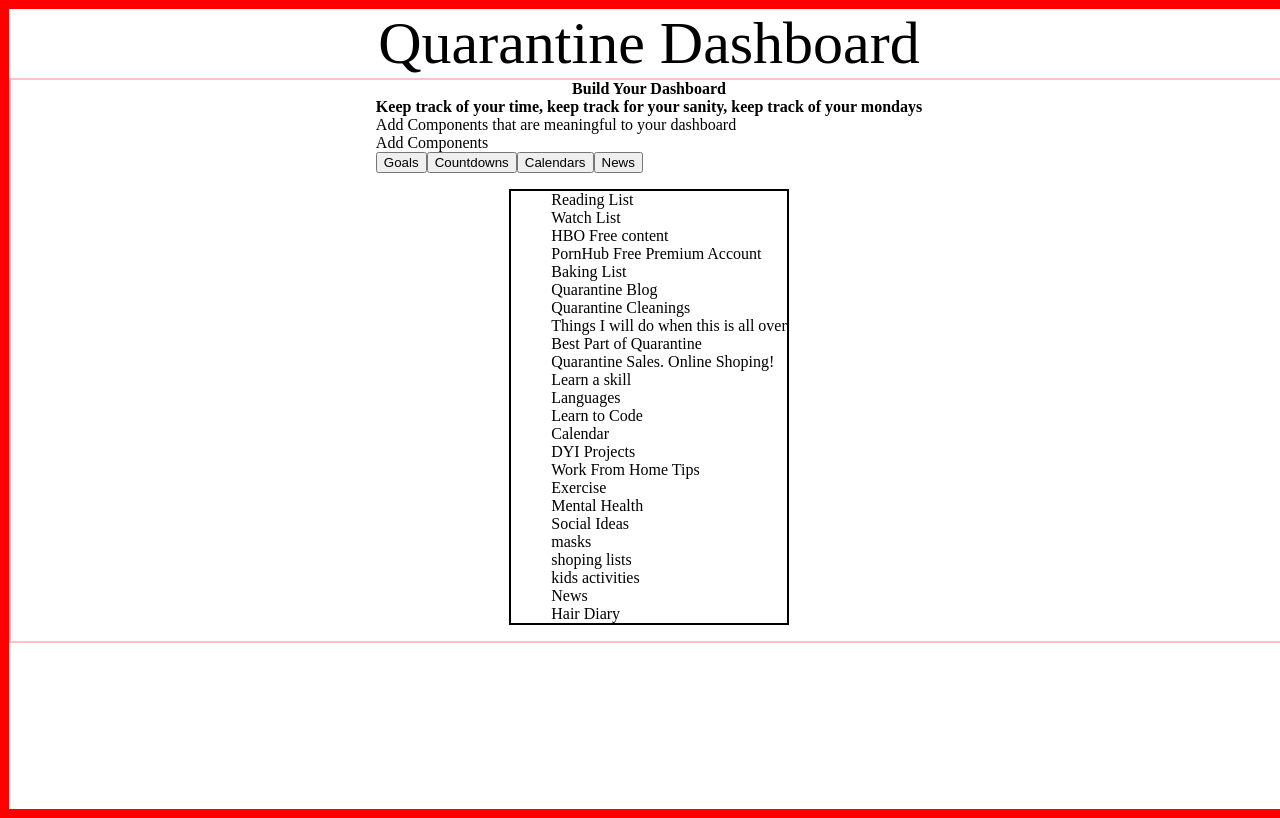
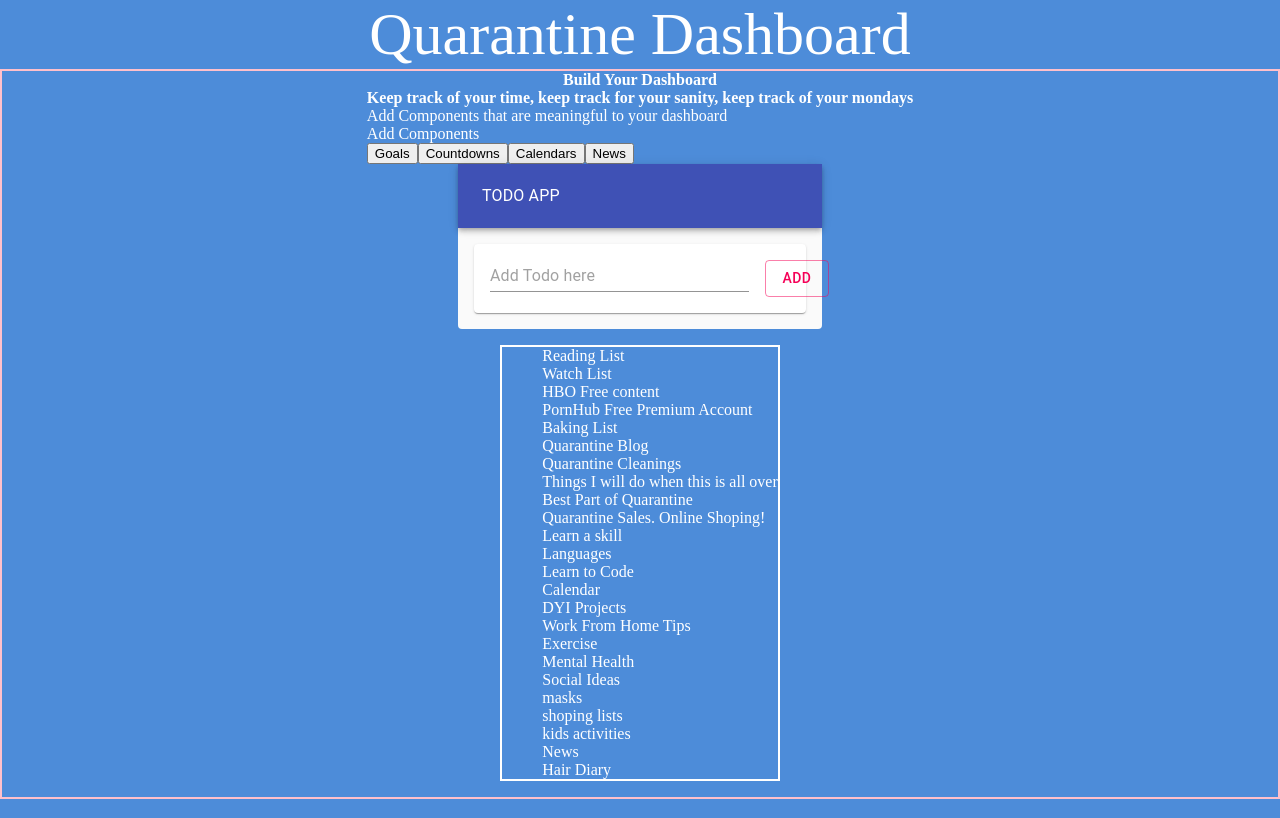
Before and after one commit to unachoza/Quarantine-Dashboard, a React (Create React App) app: page / in a window 1280 px wide. Built offline with nearby package versions, Linux system fonts and the light colour scheme.

Commit message:
added todo list maker via material ui and tutorial

```diff
--- a/package.json
+++ b/package.json
@@ -3,10 +3,14 @@
   "version": "0.1.0",
   "private": true,
   "dependencies": {
+    "@material-ui/core": "^4.11.0",
+    "@material-ui/icons": "^4.9.1",
     "@testing-library/jest-dom": "^4.2.4",
     "@testing-library/react": "^9.5.0",
     "@testing-library/user-event": "^7.2.1",
+    "install": "^0.13.0",
     "node-sass": "^4.14.1",
+    "npm": "^6.14.5",
     "react": "^16.13.1",
     "react-dom": "^16.13.1",
     "react-scripts": "3.4.1"
--- a/src/App.css
+++ b/src/App.css
@@ -3,6 +3,8 @@ body {
   width: 100vw;
   margin: 0;
   padding: 0;
+  color: white;
+  background-color: #4d8cd9;
 }
 #root {
   height: 100vh;
@@ -27,7 +29,7 @@ font-family: 'Playfair Display', serif; */
   width: 100vw;
   margin: 0;
   padding: 0;
-  border: solid red 9px;
+  /* border: solid red 9px; */
 }
 
 .pages {
--- /dev/null
+++ b/src/Components/TodoList/AddTodo.component.js
@@ -0,0 +1,23 @@
+import React, { memo } from 'react';
+import { TextField, Paper, Button, Grid } from '@material-ui/core';
+const AddTodo = memo((props) => (
+  <Paper style={{ margin: 16, padding: 16 }}>
+    <Grid container>
+      <Grid xs={10} md={11} item style={{ paddingRight: 16 }}>
+        <TextField
+          placeholder="Add Todo here"
+          value={props.inputValue}
+          onChange={props.onInputChange}
+          onKeyPress={props.onInputKeyPress}
+          fullWidth
+        />
+      </Grid>
+      <Grid xs={2} md={1} item>
+        <Button fullWidth color="secondary" variant="outlined" onClick={props.onButtonClick}>
+          Add
+        </Button>
+      </Grid>
+    </Grid>
+  </Paper>
+));
+export default AddTodo;
--- /dev/null
+++ b/src/Components/TodoList/Layout.component.js
@@ -0,0 +1,13 @@
+import React, { memo } from 'react';
+import { AppBar, Toolbar, Typography, Paper } from '@material-ui/core';
+const Layout = memo((props) => (
+  <Paper elevation={0} style={{ padding: 0, margin: 0, backgroundColor: '#fafafa' }}>
+    <AppBar color="primary" position="static" style={{ height: 64 }}>
+      <Toolbar style={{ height: 64 }}>
+        <Typography color="inherit">TODO APP</Typography>
+      </Toolbar>
+    </AppBar>
+    {props.children}
+  </Paper>
+));
+export default Layout;
--- /dev/null
+++ b/src/Components/TodoList/TodoList.component.js
@@ -0,0 +1,30 @@
+import React, { memo } from 'react';
+
+import { useInputValue, useTodos } from 'Components/TodoList/UseTodos.hooks';
+
+import Layout from 'Components/TodoList/Layout.component';
+
+import AddTodo from 'Components/TodoList/AddTodo.component';
+import TodoList from 'Components/TodoList/TodoListMaterial.component';
+
+export const TodoApp = memo((props) => {
+  const { inputValue, changeInput, clearInput, keyInput } = useInputValue();
+  const { todos, addTodo, checkTodo, removeTodo } = useTodos();
+
+  const clearInputAndAddTodo = (_) => {
+    clearInput();
+    addTodo(inputValue);
+  };
+
+  return (
+    <Layout>
+      <AddTodo
+        inputValue={inputValue}
+        onInputChange={changeInput}
+        onButtonClick={clearInputAndAddTodo}
+        onInputKeyPress={(event) => keyInput(event, clearInputAndAddTodo)}
+      />
+      <TodoList items={todos} onItemCheck={(idx) => checkTodo(idx)} onItemRemove={(idx) => removeTodo(idx)} />
+    </Layout>
+  );
+});
--- /dev/null
+++ b/src/Components/TodoList/TodoListItem.component.js
@@ -0,0 +1,15 @@
+import React, { memo } from 'react';
+import { ListItem, Checkbox, IconButton, ListItemText, ListItemSecondaryAction } from '@material-ui/core';
+import DeleteOutlined from '@material-ui/icons/DeleteOutlined';
+const TodoListItem = memo((props) => (
+  <ListItem divider={props.divider}>
+    <Checkbox onClick={props.onCheckBoxToggle} checked={props.checked} disableRipple />
+    <ListItemText primary={props.text} />
+    <ListItemSecondaryAction>
+      <IconButton aria-label="Delete Todo" onClick={props.onButtonClick}>
+        <DeleteOutlined />
+      </IconButton>
+    </ListItemSecondaryAction>
+  </ListItem>
+));
+export default TodoListItem;
--- /dev/null
+++ b/src/Components/TodoList/TodoListMaterial.component.js
@@ -0,0 +1,23 @@
+import React, { memo } from 'react';
+import { List, Paper } from '@material-ui/core';
+import TodoListItem from 'Components/TodoList/TodoListItem.component';
+const TodoList = memo((props) => (
+  <>
+    {props.items.length > 0 && (
+      <Paper style={{ margin: 16 }}>
+        <List style={{ overflow: 'scroll' }}>
+          {props.items.map((todo, idx) => (
+            <TodoListItem
+              {...todo}
+              key={`TodoItem.${idx}`}
+              divider={idx !== props.items.length - 1}
+              onButtonClick={() => props.onItemRemove(idx)}
+              onCheckBoxToggle={() => props.onItemCheck(idx)}
+            />
+          ))}
+        </List>
+      </Paper>
+    )}
+  </>
+));
+export default TodoList;
--- /dev/null
+++ b/src/Components/TodoList/UseTodos.hooks.js
@@ -0,0 +1,51 @@
+import { useState } from 'react';
+
+export const useInputValue = (initialValue = '') => {
+  const [inputValue, setInputValue] = useState(initialValue);
+
+  return {
+    inputValue,
+    changeInput: (event) => setInputValue(event.target.value),
+    clearInput: () => setInputValue(''),
+    keyInput: (event, callback) => {
+      if (event.which === 13 || event.keyCode === 13) {
+        callback(inputValue);
+        return true;
+      }
+
+      return false;
+    },
+  };
+};
+
+export const useTodos = (initialValue = []) => {
+  const [todos, setTodos] = useState(initialValue);
+
+  return {
+    todos,
+    addTodo: (text) => {
+      if (text !== '') {
+        setTodos(
+          todos.concat({
+            text,
+            checked: false,
+          })
+        );
+      }
+    },
+    checkTodo: (idx) => {
+      setTodos(
+        todos.map((todo, index) => {
+          if (idx === index) {
+            todo.checked = !todo.checked;
+          }
+
+          return todo;
+        })
+      );
+    },
+    removeTodo: (idx) => {
+      setTodos(todos.filter((todo, index) => idx !== index));
+    },
+  };
+};
--- a/src/Pages/BuildDashboard/BuildDashboard.pages.js
+++ b/src/Pages/BuildDashboard/BuildDashboard.pages.js
@@ -1,5 +1,6 @@
 import React from 'react';
 import Onboarding from 'Components/Onboarding/Onboarding.component';
+import { TodoApp } from 'Components/TodoList/TodoList.component';
 import 'Pages/BuildDashboard/BuildDashboard.styles.css';
 
 const BuildDashboard = () => {
@@ -9,6 +10,7 @@ const BuildDashboard = () => {
         <strong>Build Your Dashboard</strong>
       </div>
       <Onboarding />
+      <TodoApp />
       <section>
         <ul>
           <li>Reading List</li>
```
Also changed, not shown: src/Components/TodoList/UseInputValue.component.js (added, +16 -0 lines), src/Components/TodoList/TodoList.styles.css (added), 1 other file (tests, documents, lock files or other folders).
